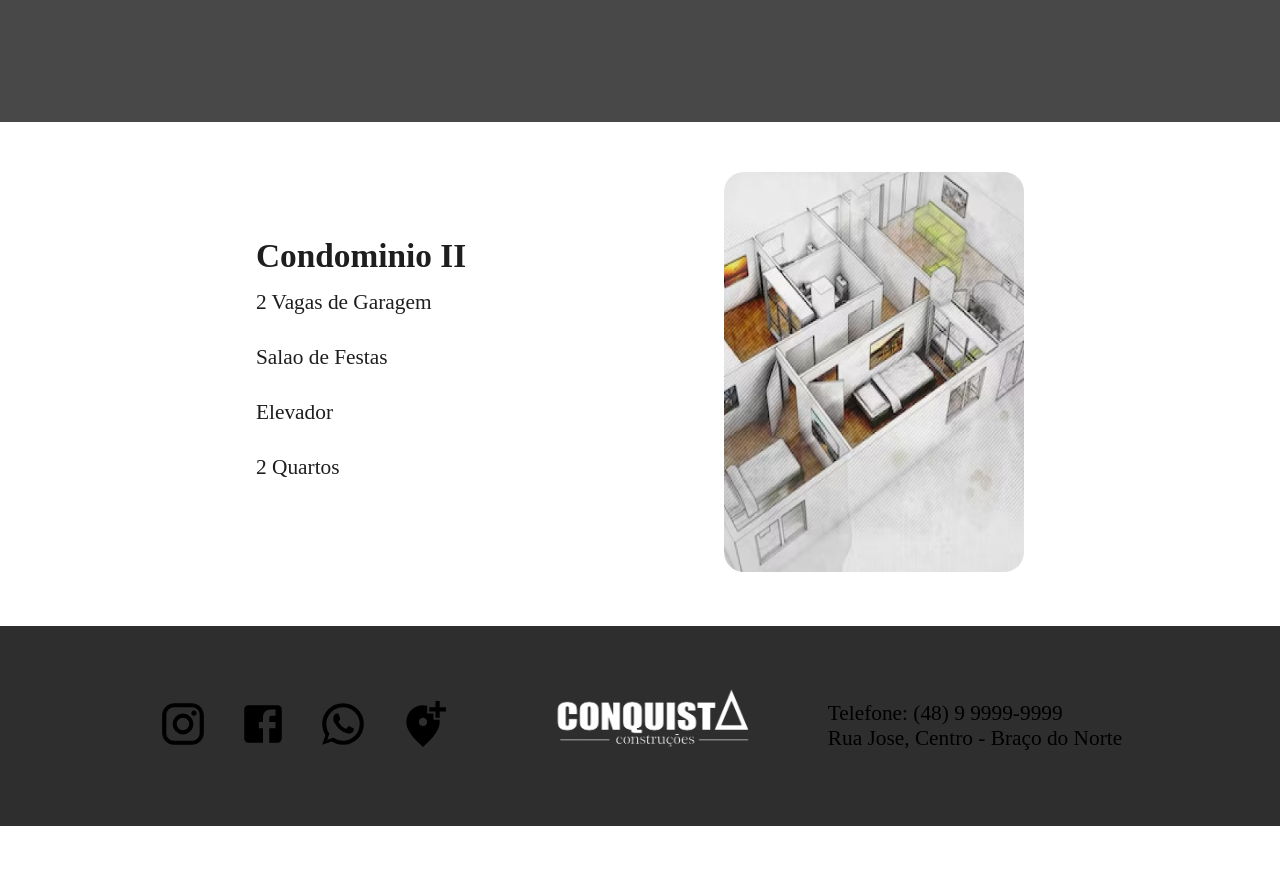
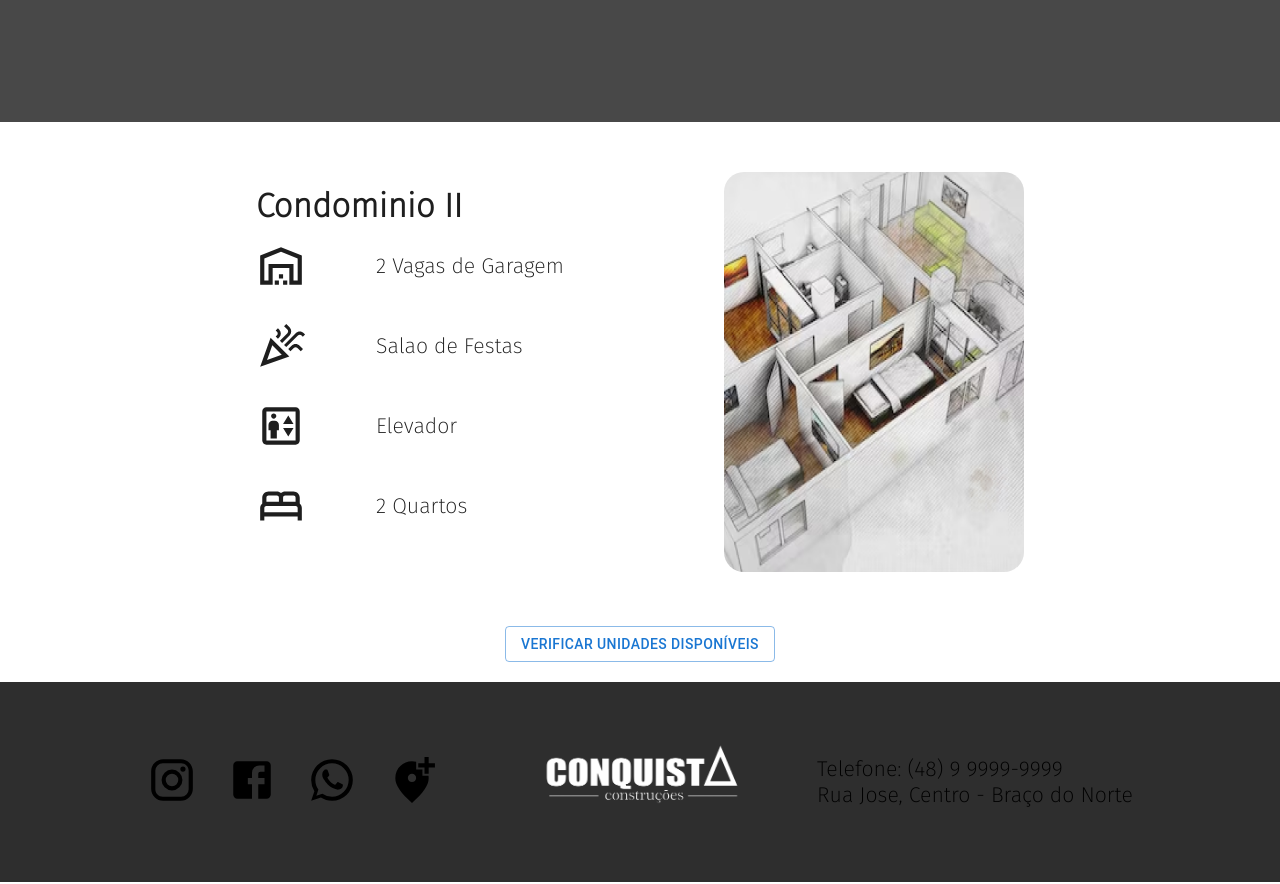
Before and after one commit to TenorioNestor/conquista, a Next.js app: page / in a window 1280 px wide. Shown: the part 900-1784 px from the top of the page. Before the commit the page ends 1728 px from the top, so only its background shows below. Built offline with nearby package versions, Linux system fonts and the light colour scheme.

Commit message:
Finalizado Componente
Finalizado componente condominio e adicionado fonte global

```diff
--- a/src/components/Condominios/index.js
+++ b/src/components/Condominios/index.js
@@ -2,8 +2,10 @@ import * as React from 'react';
 import styles from './styles.module.css'
 import Button from '@mui/material/Button';
 import Image from 'next/image'
-import GarageIcon from '@mui/icons-material/Garage';
-
+import WarehouseOutlined from '@mui/icons-material/WarehouseOutlined';
+import CelebrationOutlinedIcon from '@mui/icons-material/CelebrationOutlined';
+import ElevatorOutlinedIcon from '@mui/icons-material/ElevatorOutlined';
+import BedOutlinedIcon from '@mui/icons-material/BedOutlined';
 
 export default function Condominios() {
   return (
@@ -13,10 +15,10 @@ export default function Condominios() {
           <div className={styles.lista}>
             <h2>Condominio II</h2>
             <ul>
-              <li>2 Vagas de Garagem</li>
-              <li>Salao de Festas</li>
-              <li>Elevador</li>
-              <li>2 Quartos</li>
+              <li className={styles.list}><WarehouseOutlined sx={{ fontSize: 50 }} className={styles.icon} /> 2 Vagas de Garagem</li>
+              <li className={styles.list}><CelebrationOutlinedIcon sx={{ fontSize: 50 }} className={styles.icon} /> Salao de Festas</li>
+              <li className={styles.list}><ElevatorOutlinedIcon sx={{ fontSize: 50 }} className={styles.icon} /> Elevador</li>
+              <li className={styles.list}><BedOutlinedIcon sx={{ fontSize: 50 }} className={styles.icon} /> 2 Quartos</li>
             </ul>
           </div>
           <div className={styles.imagem}>
@@ -29,12 +31,9 @@ export default function Condominios() {
               />
           </div>
         </div>
-        {/* <div>
-          <Button variant="text">Text</Button>
-          <Button variant="contained">Contained</Button>
-          <Button variant="outlined">Outlined</Button>
-
-        </div> */}
+        <div className={styles.buttondiv}>
+          <Button variant="outlined" className={styles.button}>Verificar unidades disponíveis</Button>
+        </div>
 
       </section>
     </>
--- a/src/components/Condominios/styles.module.css
+++ b/src/components/Condominios/styles.module.css
@@ -25,9 +25,28 @@
        padding-bottom: 30px;
 
 }
+.list{
+    display: flex;
+    align-items: center;
+}
+.icon{
+    margin-right: 70px;
+}
 .imagem{
     margin: 50px 20% 50px 5px ;
 }
 .imagemConfig{
     border-radius: 20px;
 }
+.buttondiv{
+    display: flex;
+    align-items: center;
+    justify-content: center;
+    margin-bottom: 20px;
+}
+.button{
+    padding: 10px 100px;
+    border: 2px solid #1E1E1E ;
+    border-radius: 10px;
+    color: #1E1E1E;
+}
--- a/src/styles/globals.css
+++ b/src/styles/globals.css
@@ -1,5 +1,8 @@
+@import url('https://fonts.googleapis.com/css2?family=Fira+Sans:wght@200&display=swap');
+
 *{
   margin: 0;
   padding: 0;
   box-sizing: border-box;
+  font-family: 'Fira Sans', sans-serif;
 }
```
